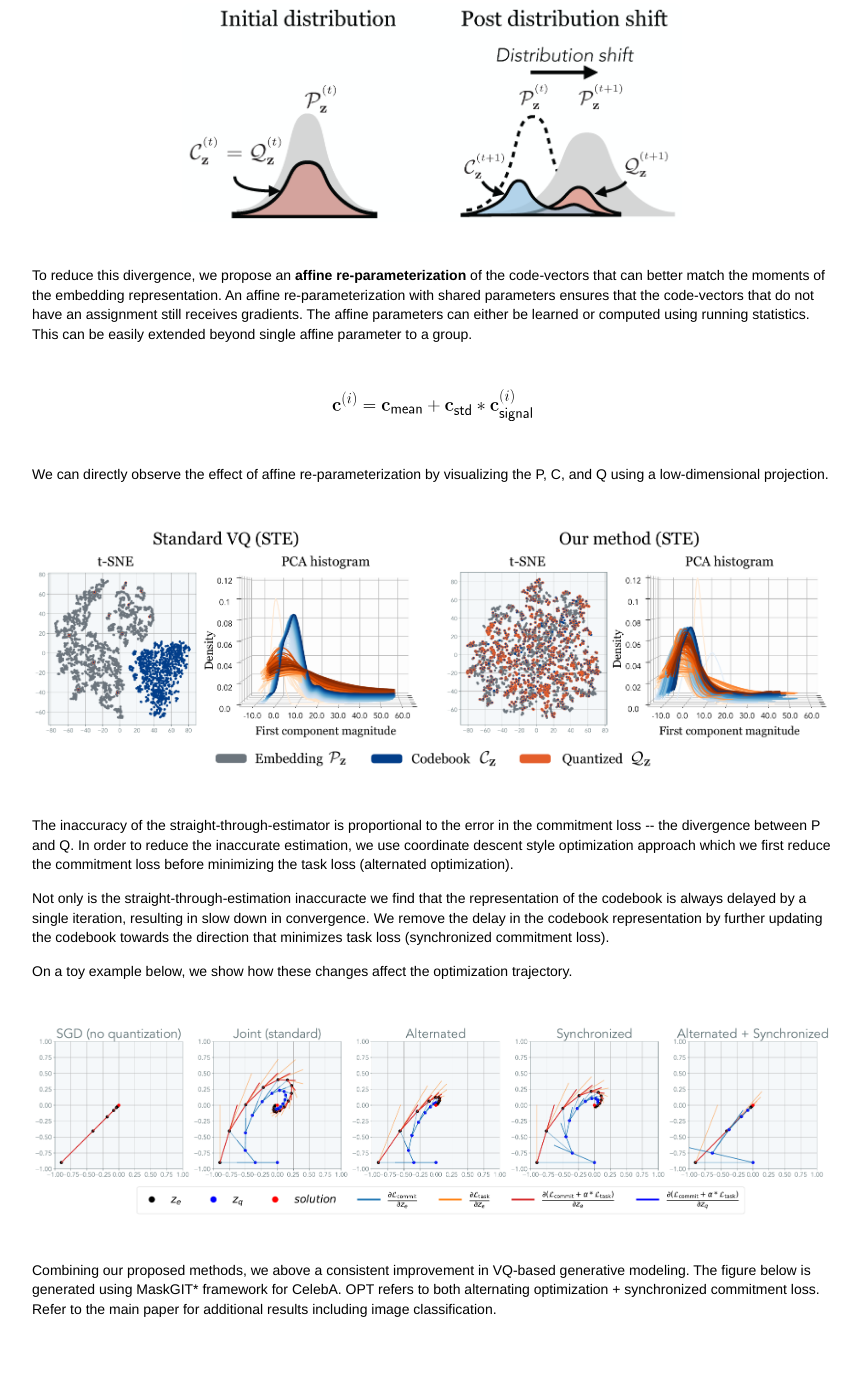
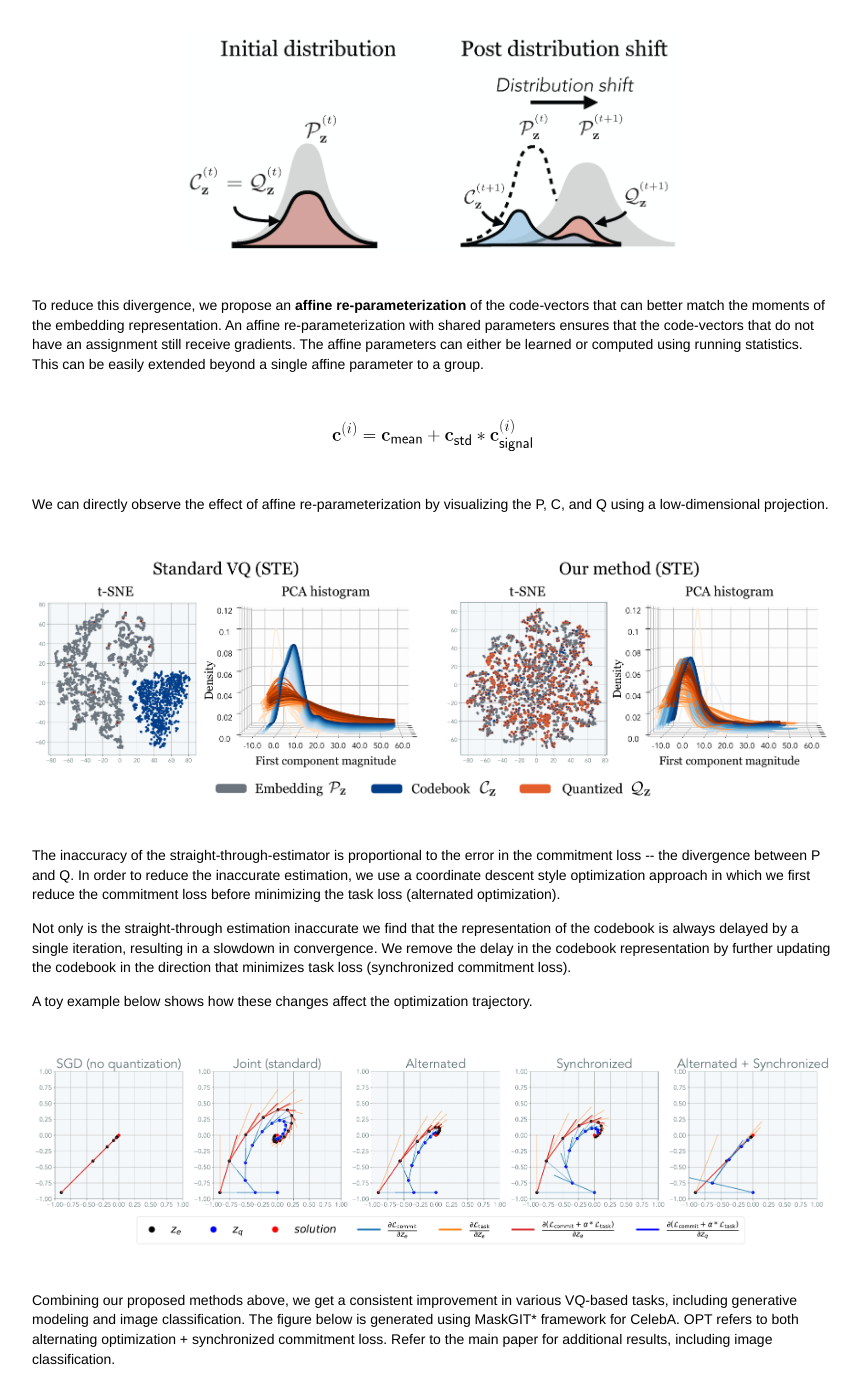
Before and after one commit to minyoungg/vqtorch, a plain HTML site: page index.html in a window 1280 px wide. Shown: the part 763-2136 px from the top of the page, without its empty margins (208-1069 px from the left). Drawn offline with Linux system fonts and the light colour scheme.

Commit message:
updated index.html

```diff
--- a/index.html
+++ b/index.html
@@ -299,6 +299,9 @@ src: url("./fonts/Avenir_Book.ttf");
             modeling.
         </left>
     </p>
+
+    <p style="background: #fff3b0;"> <center style="background: #fff3b0;"> Simplify and improve your existing VQ model performance with our <a href="https://github.com/minyoungg/vqtorch"><b>VQTorch library</b></a> </center> </p>
+
     <br>
 
     <hr>
@@ -309,8 +312,8 @@ src: url("./fonts/Avenir_Book.ttf");
 
     <p>
       We observe that a primary cause of training instability is attributed to a shift in the embedding distribution.
-      As the embedding distribution P shifts, it misaligns with the codebook distribution C. The <b>misalignment occurs due to the sparse, delayed, and inaccurate straight-through-estimation</b> used to update the codebook.
-      The set of assigned code-vectors Q continuously shrinks as models are trained for longer, this phenomena is referred to as "index-collapse".
+      As the embedding distribution P shifts, it misaligns with the codebook distribution C. The <b>misalignment occurs due to the sparse, delayed, and inaccurate straight-through estimation </b> used to update the codebook.
+      The set of assigned code-vectors Q continuously shrinks as models are trained for longer. This phenomenon is referred to as "index collapse".
     </p>
     <br />
     <p><center>
@@ -320,8 +323,8 @@ src: url("./fonts/Avenir_Book.ttf");
     <br />
     <p>
       To reduce this divergence, we propose an <b>affine re-parameterization</b> of the code-vectors that can better match the moments of the embedding representation.
-      An affine re-parameterization with shared parameters ensures that the code-vectors that do not have an assignment still receives gradients.
-      The affine parameters can either be learned or computed using running statistics. This can be easily extended beyond single affine parameter to a group.
+      An affine re-parameterization with shared parameters ensures that the code-vectors that do not have an assignment still receive gradients.
+      The affine parameters can either be learned or computed using running statistics. This can be easily extended beyond a single affine parameter to a group.
     </p>
     <br />
     <p><center><img src="./assets/svg.svg" width="200px"></center></p>
@@ -335,23 +338,23 @@ src: url("./fonts/Avenir_Book.ttf");
 
     <p>
       The inaccuracy of the straight-through-estimator is proportional to the error in the commitment loss -- the divergence between P and Q.
-      In order to reduce the inaccurate estimation, we use coordinate descent style optimization approach which we first reduce the commitment loss before minimizing the task loss (alternated optimization).
+      In order to reduce the inaccurate estimation, we use a coordinate descent style optimization approach in which we first reduce the commitment loss before minimizing the task loss (alternated optimization).
     </p>
     <p>
-      Not only is the straight-through-estimation inaccuracte we find that the representation of the codebook is always delayed by a single iteration, resulting in slow down in convergence.
-      We remove the delay in the codebook representation by further updating the codebook towards the direction that minimizes task loss (synchronized commitment loss).
+      Not only is the straight-through estimation inaccurate we find that the representation of the codebook is always delayed by a single iteration, resulting in a slowdown in convergence.
+      We remove the delay in the codebook representation by further updating the codebook in the direction that minimizes task loss (synchronized commitment loss).
     </p>
     <p>
-      On a toy example below, we show how these changes affect the optimization trajectory.
+      A toy example below shows how these changes affect the optimization trajectory.
     </p>
     <br />
     <p><img class="rounded" src="./assets/opt_vis.png" width="800px"></p>
 
     <br />
     <p>
-      Combining our proposed methods, we above a consistent improvement in VQ-based generative modeling.
+      Combining our proposed methods above, we get a consistent improvement in various VQ-based tasks, including generative modeling and image classification.
       The figure below is generated using MaskGIT* framework for CelebA. OPT refers to both alternating optimization + synchronized commitment loss.
-      Refer to the main paper for additional results including image classification.
+      Refer to the main paper for additional results, including image classification.
     </p>
     <br />
 
@@ -372,7 +375,7 @@ src: url("./fonts/Avenir_Book.ttf");
       <font color="00509d">>>></font> <font color="1a936f">pip install</font> -e .
       </code></pre>
 
-    Integrate to your existing PyTorch code base
+    Integrate to your existing PyTorch code base.
     <pre><code>
         <font color="ef476f">import</font> torch
         <font color="ef476f">from</font> vqtorch.nn <font color="ef476f">import</font> VectorQuant
@@ -381,12 +384,12 @@ src: url("./fonts/Avenir_Book.ttf");
         vq_layer = <font color="118ab2">VectorQuant</font>(
                         <font color=#F39C12>feature_size</font>=32,    <font color=7F8C8D># feature dimension corresponding to the vectors</font>
                         <font color=#F39C12>num_codes=</font>1024,     <font color=7F8C8D># number of codebook vectors</font>
-                        <font color=#F39C12>beta</font>=0.98,          <font color=7F8C8D># (default: 0.9) commitment trade-off</font>
+                        <font color=#F39C12>beta</font>=0.98,          <font color=7F8C8D># (default: 0.95) commitment trade-off</font>
                         <font color=#F39C12>kmeans_init</font>=True,   <font color=7F8C8D># (default: False) whether to use kmeans++ init</font>
                         <font color=#F39C12>norm</font>=None,          <font color=7F8C8D># (default: None) normalization for input vector</font>
                         <font color=#F39C12>cb_norm</font>=None,       <font color=7F8C8D># (default: None) normalization for codebook vectors</font>
-                        <font color=#F39C12>affine_scale</font>=10.0,  <font color=7F8C8D># (default: 0.0) lr scale for affine parameters</font>
-                        <font color=#F39C12>sync_nu</font>=0.2,        <font color=7F8C8D># (default: 0.0) codebook syncronization contribution</font>
+                        <font color=#F39C12>affine_lr</font>=10.0,     <font color=7F8C8D># (default: 0.0) lr scale for affine parameters</font>
+                        <font color=#F39C12>sync_nu</font>=0.2,        <font color=7F8C8D># (default: 0.0) codebook synchronization contribution</font>
                         <font color=#F39C12>replace_freq</font>=20,    <font color=7F8C8D># (default: 0) frequency to replace dead codes</font>
                         <font color=#F39C12>dim</font>=-1              <font color=7F8C8D># (default: -1) dimension to be quantized</font>
                         ).cuda()
```
